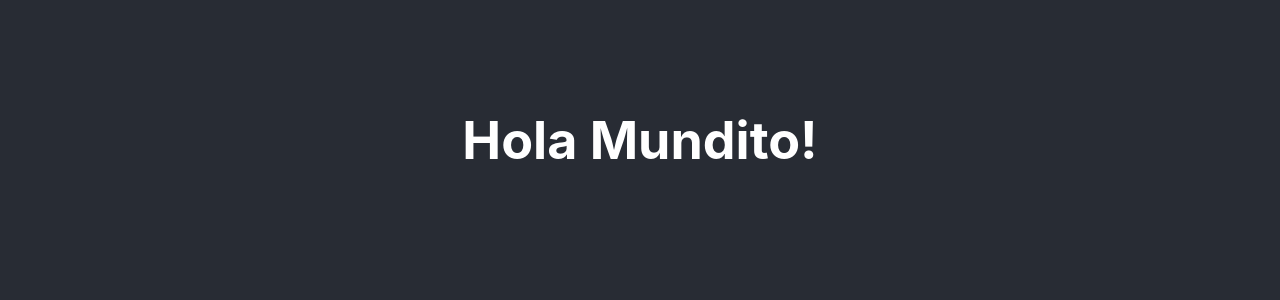
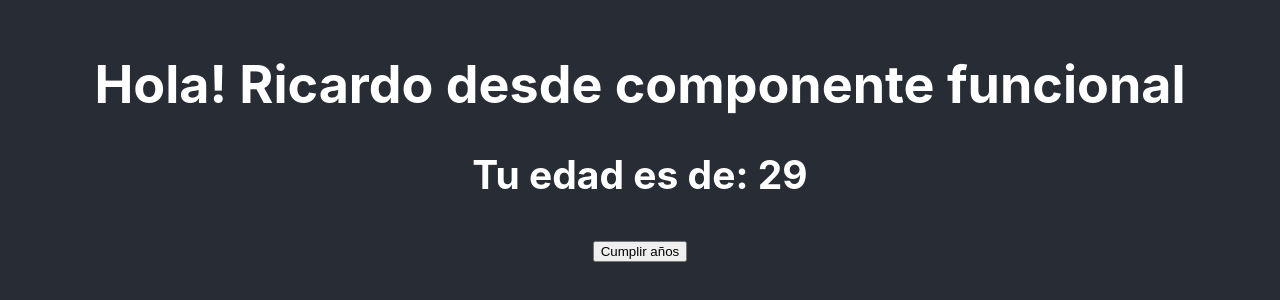
Before and after one commit to rl-albores/create-react-lecciones, a React (Create React App) app in the folder my-app/: page / in a window 1280 px wide. Shown: the part 260-560 px from the top of the page. Built offline with nearby package versions, Linux system fonts and the light colour scheme.

Commit message:
terminamos la 2a clase para ver props, useState

```diff
--- a/my-app/src/App.js
+++ b/my-app/src/App.js
@@ -1,10 +1,13 @@
 import './App.css'
+/* import Greeting from './components/pure/greeting' */
+import GreetingF from './components/pure/greetingF'
 
 function App() {
   return (
     <div className="App">
       <header className="App-header">
-        <h1>Hola Mundito!</h1>
+        {/* <Greeting name="Ricardo" /> */}
+        <GreetingF name="Ricardo" />
       </header>
     </div>
   )
--- /dev/null
+++ b/my-app/src/components/pure/greeting.jsx
@@ -0,0 +1,34 @@
+import React, { Component } from 'react'
+import PropTypes from 'prop-types'
+
+class Greeting extends Component {
+  constructor(props) {
+    super(props)
+    this.state = {
+      age: 29,
+    }
+  }
+  render() {
+    return (
+      <div>
+        <h1>Hola! {this.props.name}</h1>
+        <h2>Tu edad es de: {this.state.age}</h2>
+        <div>
+          <button onClick={this.birthday}>Cumplir años</button>
+        </div>
+      </div>
+    )
+  }
+
+  birthday = () => {
+    this.setState((prevState) => ({
+      age: prevState.age + 1,
+    }))
+  }
+}
+
+Greeting.propTypes = {
+  name: PropTypes.string,
+}
+
+export default Greeting
--- /dev/null
+++ b/my-app/src/components/pure/greetingF.jsx
@@ -0,0 +1,27 @@
+import React, { useState } from 'react'
+import PropTypes from 'prop-types'
+
+const GreetingF = (props) => {
+  /* Breve introduccion a useState */
+  /* const [variable, metodo para actualizar]=useState(valorincial) */
+
+  const [age, setAge] = useState(29)
+  const birthday = () => {
+    setAge(age + 1) /* actualizamos el State */
+  }
+  return (
+    <div>
+      <h1>Hola! {props.name} desde componente funcional</h1>
+      <h2>Tu edad es de: {age}</h2>
+      <div>
+        <button onClick={birthday}>Cumplir años</button>
+      </div>
+    </div>
+  )
+}
+
+GreetingF.propTypes = {
+  name: PropTypes.string,
+}
+
+export default GreetingF
```
